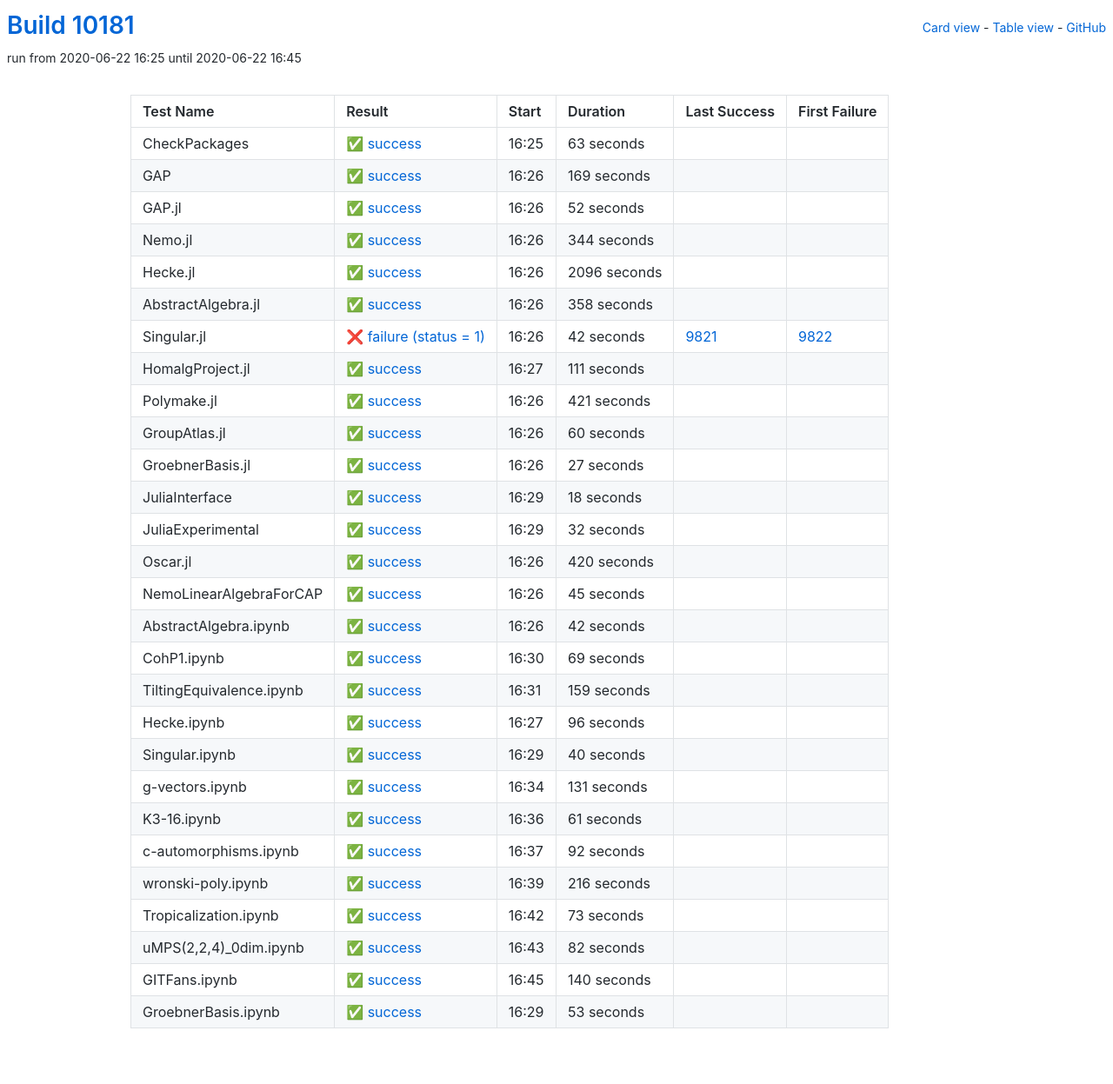
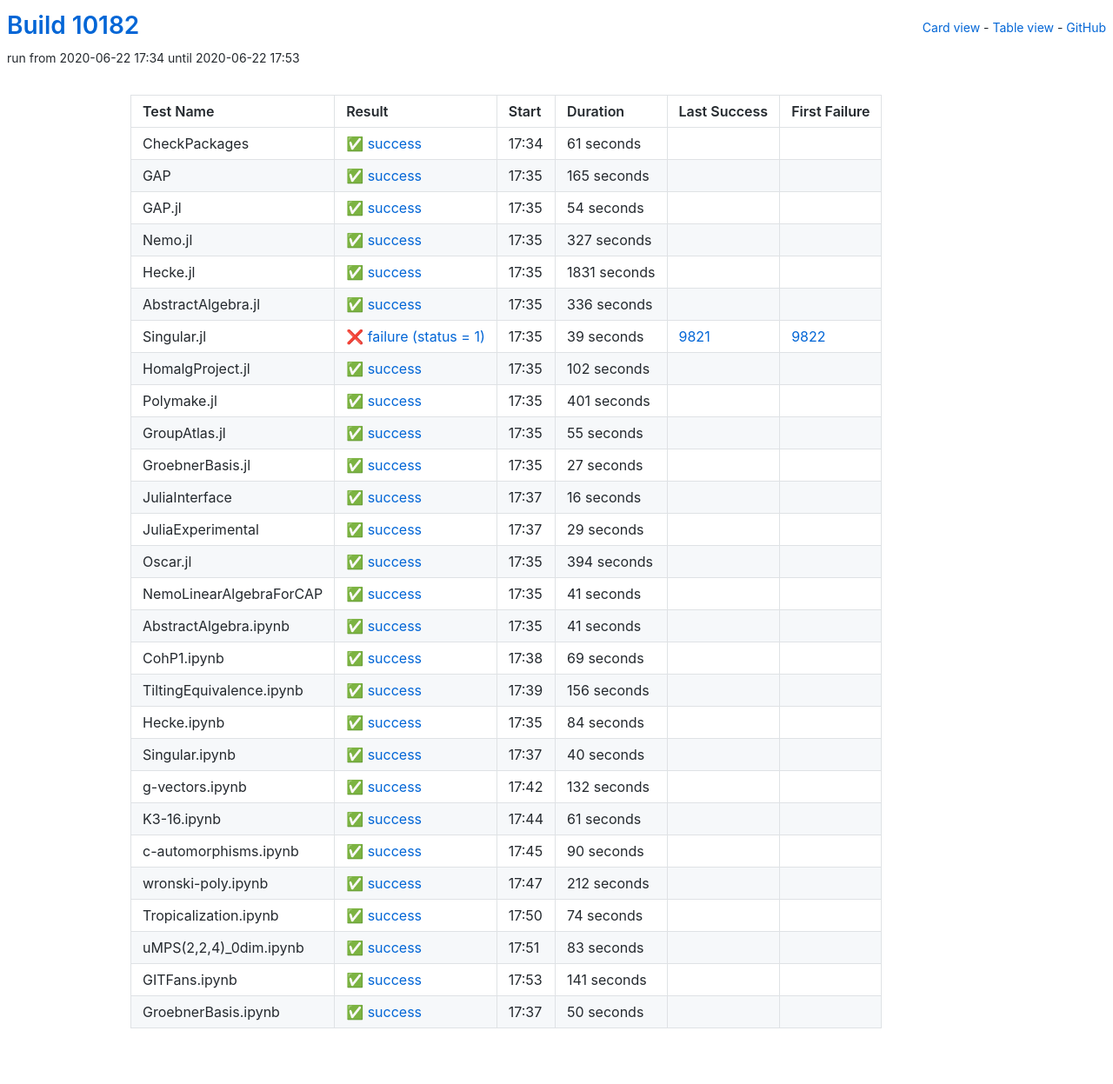
Before and after one commit to oscar-system/oscar-ci-status, a Jekyll site: the page built from table.html, in a window 1280 px wide. Shown: the whole page at 87% size. Built offline with Jekyll 4.4.1, drawn with Linux system fonts in a browser that asks for light colours.

Commit message:
Build #10182

```diff
--- a/_data/ci.yml
+++ b/_data/ci.yml
@@ -1,6 +1,6 @@
 ---
-build: 10181
-build_url: https://oscarci.mathematik.uni-kl.de/job/oscar/10181/
+build: 10182
+build_url: https://oscarci.mathematik.uni-kl.de/job/oscar/10182/
 job: oscar
 organization: oscar-system
 repo: oscar-ci-status
@@ -8,128 +8,128 @@
 tests:
 - name: CheckPackages
   id: checkpackages
-  log: https://oscarci.mathematik.uni-kl.de/job/oscar/10181/artifact/logs/build-10181/CheckPackages.log
-  start: 2020-06-22 16:25
+  log: https://oscarci.mathematik.uni-kl.de/job/oscar/10182/artifact/logs/build-10182/CheckPackages.log
+  start: 2020-06-22 17:34
   success: true
   exitcode: 0
   status: success
-  duration: 63
+  duration: 61
   last_success: false
   last_success_url:
   first_failure: false
   first_failure_url:
 - name: GAP
   id: gap
-  log: https://oscarci.mathematik.uni-kl.de/job/oscar/10181/artifact/logs/build-10181/GAP.log
-  start: 2020-06-22 16:26
+  log: https://oscarci.mathematik.uni-kl.de/job/oscar/10182/artifact/logs/build-10182/GAP.log
+  start: 2020-06-22 17:35
   success: true
   exitcode: 0
   status: success
-  duration: 169
+  duration: 165
   last_success: false
   last_success_url:
   first_failure: false
   first_failure_url:
 - name: GAP.jl
   id: gap-jl
-  log: https://oscarci.mathematik.uni-kl.de/job/oscar/10181/artifact/logs/build-10181/GAP.jl.log
-  start: 2020-06-22 16:26
+  log: https://oscarci.mathematik.uni-kl.de/job/oscar/10182/artifact/logs/build-10182/GAP.jl.log
+  start: 2020-06-22 17:35
   success: true
   exitcode: 0
   status: success
-  duration: 52
+  duration: 54
   last_success: false
   last_success_url:
   first_failure: false
   first_failure_url:
 - name: Nemo.jl
   id: nemo-jl
-  log: https://oscarci.mathematik.uni-kl.de/job/oscar/10181/artifact/logs/build-10181/Nemo.jl.log
-  start: 2020-06-22 16:26
+  log: https://oscarci.mathematik.uni-kl.de/job/oscar/10182/artifact/logs/build-10182/Nemo.jl.log
+  start: 2020-06-22 17:35
   success: true
   exitcode: 0
   status: success
-  duration: 344
+  duration: 327
   last_success: false
   last_success_url:
   first_failure: false
   first_failure_url:
 - name: Hecke.jl
   id: hecke-jl
-  log: https://oscarci.mathematik.uni-kl.de/job/oscar/10181/artifact/logs/build-10181/Hecke.jl.log
-  start: 2020-06-22 16:26
+  log: https://oscarci.mathematik.uni-kl.de/job/oscar/10182/artifact/logs/build-10182/Hecke.jl.log
+  start: 2020-06-22 17:35
   success: true
   exitcode: 0
   status: success
-  duration: 2096
+  duration: 1831
   last_success: false
   last_success_url:
   first_failure: false
   first_failure_url:
 - name: AbstractAlgebra.jl
   id: abstractalgebra-jl
-  log: https://oscarci.mathematik.uni-kl.de/job/oscar/10181/artifact/logs/build-10181/AbstractAlgebra.jl.log
-  start: 2020-06-22 16:26
+  log: https://oscarci.mathematik.uni-kl.de/job/oscar/10182/artifact/logs/build-10182/AbstractAlgebra.jl.log
+  start: 2020-06-22 17:35
   success: true
   exitcode: 0
   status: success
-  duration: 358
+  duration: 336
   last_success: false
   last_success_url:
   first_failure: false
   first_failure_url:
 - name: Singular.jl
   id: singular-jl
-  log: https://oscarci.mathematik.uni-kl.de/job/oscar/10181/artifact/logs/build-10181/Singular.jl.log
-  start: 2020-06-22 16:26
+  log: https://oscarci.mathematik.uni-kl.de/job/oscar/10182/artifact/logs/build-10182/Singular.jl.log
+  start: 2020-06-22 17:35
   success: false
   exitcode: 1
   status: failure
-  duration: 42
+  duration: 39
   last_success: 9821
   last_success_url: https://oscarci.mathematik.uni-kl.de/job/oscar/9821/
   first_failure: 9822
   first_failure_url: https://oscarci.mathematik.uni-kl.de/job/oscar/9822/
 - name: HomalgProject.jl
   id: homalgproject-jl
-  log: https://oscarci.mathematik.uni-kl.de/job/oscar/10181/artifact/logs/build-10181/HomalgProject.jl.log
-  start: 2020-06-22 16:27
+  log: https://oscarci.mathematik.uni-kl.de/job/oscar/10182/artifact/logs/build-10182/HomalgProject.jl.log
+  start: 2020-06-22 17:35
   success: true
   exitcode: 0
   status: success
-  duration: 111
+  duration: 102
   last_success: false
   last_success_url:
   first_failure: false
   first_failure_url:
 - name: Polymake.jl
   id: polymake-jl
-  log: https://oscarci.mathematik.uni-kl.de/job/oscar/10181/artifact/logs/build-10181/Polymake.jl.log
-  start: 2020-06-22 16:26
+  log: https://oscarci.mathematik.uni-kl.de/job/oscar/10182/artifact/logs/build-10182/Polymake.jl.log
+  start: 2020-06-22 17:35
   success: true
   exitcode: 0
   status: success
-  duration: 421
+  duration: 401
   last_success: false
   last_success_url:
   first_failure: false
   first_failure_url:
 - name: GroupAtlas.jl
   id: groupatlas-jl
-  log: https://oscarci.mathematik.uni-kl.de/job/oscar/10181/artifact/logs/build-10181/GroupAtlas.jl.log
-  start: 2020-06-22 16:26
+  log: https://oscarci.mathematik.uni-kl.de/job/oscar/10182/artifact/logs/build-10182/GroupAtlas.jl.log
+  start: 2020-06-22 17:35
   success: true
   exitcode: 0
   status: success
-  duration: 60
+  duration: 55
   last_success: false
   last_success_url:
   first_failure: false
   first_failure_url:
 - name: GroebnerBasis.jl
   id: groebnerbasis-jl
-  log: https://oscarci.mathematik.uni-kl.de/job/oscar/10181/artifact/logs/build-10181/GroebnerBasis.jl.log
-  start: 2020-06-22 16:26
+  log: https://oscarci.mathematik.uni-kl.de/job/oscar/10182/artifact/logs/build-10182/GroebnerBasis.jl.log
+  start: 2020-06-22 17:35
   success: true
   exitcode: 0
   status: success
@@ -140,68 +140,68 @@
   first_failure_url:
 - name: JuliaInterface
   id: juliainterface
-  log: https://oscarci.mathematik.uni-kl.de/job/oscar/10181/artifact/logs/build-10181/JuliaInterface.log
-  start: 2020-06-22 16:29
+  log: https://oscarci.mathematik.uni-kl.de/job/oscar/10182/artifact/logs/build-10182/JuliaInterface.log
+  start: 2020-06-22 17:37
   success: true
   exitcode: 0
   status: success
-  duration: 18
+  duration: 16
   last_success: false
   last_success_url:
   first_failure: false
   first_failure_url:
 - name: JuliaExperimental
   id: juliaexperimental
-  log: https://oscarci.mathematik.uni-kl.de/job/oscar/10181/artifact/logs/build-10181/JuliaExperimental.log
-  start: 2020-06-22 16:29
+  log: https://oscarci.mathematik.uni-kl.de/job/oscar/10182/artifact/logs/build-10182/JuliaExperimental.log
+  start: 2020-06-22 17:37
   success: true
   exitcode: 0
   status: success
-  duration: 32
+  duration: 29
   last_success: false
   last_success_url:
   first_failure: false
   first_failure_url:
 - name: Oscar.jl
   id: oscar-jl
-  log: https://oscarci.mathematik.uni-kl.de/job/oscar/10181/artifact/logs/build-10181/Oscar.jl.log
-  start: 2020-06-22 16:26
+  log: https://oscarci.mathematik.uni-kl.de/job/oscar/10182/artifact/logs/build-10182/Oscar.jl.log
+  start: 2020-06-22 17:35
   success: true
   exitcode: 0
   status: success
-  duration: 420
+  duration: 394
   last_success: false
   last_success_url:
   first_failure: false
   first_failure_url:
 - name: NemoLinearAlgebraForCAP
   id: nemolinearalgebraforcap
-  log: https://oscarci.mathematik.uni-kl.de/job/oscar/10181/artifact/logs/build-10181/NemoLinearAlgebraForCAP.log
-  start: 2020-06-22 16:26
+  log: https://oscarci.mathematik.uni-kl.de/job/oscar/10182/artifact/logs/build-10182/NemoLinearAlgebraForCAP.log
+  start: 2020-06-22 17:35
   success: true
   exitcode: 0
   status: success
-  duration: 45
+  duration: 41
   last_success: false
   last_success_url:
   first_failure: false
   first_failure_url:
 - name: AbstractAlgebra.ipynb
   id: abstractalgebra-ipynb
-  log: https://oscarci.mathematik.uni-kl.de/job/oscar/10181/artifact/logs/build-10181/AbstractAlgebra.ipynb.log
-  start: 2020-06-22 16:26
+  log: https://oscarci.mathematik.uni-kl.de/job/oscar/10182/artifact/logs/build-10182/AbstractAlgebra.ipynb.log
+  start: 2020-06-22 17:35
   success: true
   exitcode: 0
   status: success
-  duration: 42
+  duration: 41
   last_success: false
   last_success_url:
   first_failure: false
   first_failure_url:
 - name: CohP1.ipynb
   id: cohp1-ipynb
-  log: https://oscarci.mathematik.uni-kl.de/job/oscar/10181/artifact/logs/build-10181/CohP1.ipynb.log
-  start: 2020-06-22 16:30
+  log: https://oscarci.mathematik.uni-kl.de/job/oscar/10182/artifact/logs/build-10182/CohP1.ipynb.log
+  start: 2020-06-22 17:38
   success: true
   exitcode: 0
   status: success
@@ -212,32 +212,32 @@
   first_failure_url:
 - name: TiltingEquivalence.ipynb
   id: tiltingequivalence-ipynb
-  log: https://oscarci.mathematik.uni-kl.de/job/oscar/10181/artifact/logs/build-10181/TiltingEquivalence.ipynb.log
-  start: 2020-06-22 16:31
+  log: https://oscarci.mathematik.uni-kl.de/job/oscar/10182/artifact/logs/build-10182/TiltingEquivalence.ipynb.log
+  start: 2020-06-22 17:39
   success: true
   exitcode: 0
   status: success
-  duration: 159
+  duration: 156
   last_success: false
   last_success_url:
   first_failure: false
   first_failure_url:
 - name: Hecke.ipynb
   id: hecke-ipynb
-  log: https://oscarci.mathematik.uni-kl.de/job/oscar/10181/artifact/logs/build-10181/Hecke.ipynb.log
-  start: 2020-06-22 16:27
+  log: https://oscarci.mathematik.uni-kl.de/job/oscar/10182/artifact/logs/build-10182/Hecke.ipynb.log
+  start: 2020-06-22 17:35
   success: true
   exitcode: 0
   status: success
-  duration: 96
+  duration: 84
   last_success: false
   last_success_url:
   first_failure: false
   first_failure_url:
 - name: Singular.ipynb
   id: singular-ipynb
-  log: https://oscarci.mathematik.uni-kl.de/job/oscar/10181/artifact/logs/build-10181/Singular.ipynb.log
-  start: 2020-06-22 16:29
+  log: https://oscarci.mathematik.uni-kl.de/job/oscar/10182/artifact/logs/build-10182/Singular.ipynb.log
+  start: 2020-06-22 17:37
   success: true
   exitcode: 0
   status: success
@@ -248,20 +248,20 @@
   first_failure_url:
 - name: g-vectors.ipynb
   id: g-vectors-ipynb
-  log: https://oscarci.mathematik.uni-kl.de/job/oscar/10181/artifact/logs/build-10181/g-vectors.ipynb.log
-  start: 2020-06-22 16:34
+  log: https://oscarci.mathematik.uni-kl.de/job/oscar/10182/artifact/logs/build-10182/g-vectors.ipynb.log
+  start: 2020-06-22 17:42
   success: true
   exitcode: 0
   status: success
-  duration: 131
+  duration: 132
   last_success: false
   last_success_url:
   first_failure: false
   first_failure_url:
 - name: K3-16.ipynb
   id: k3-16-ipynb
-  log: https://oscarci.mathematik.uni-kl.de/job/oscar/10181/artifact/logs/build-10181/K3-16.ipynb.log
-  start: 2020-06-22 16:36
+  log: https://oscarci.mathematik.uni-kl.de/job/oscar/10182/artifact/logs/build-10182/K3-16.ipynb.log
+  start: 2020-06-22 17:44
   success: true
   exitcode: 0
   status: success
@@ -272,72 +272,72 @@
   first_failure_url:
 - name: c-automorphisms.ipynb
   id: c-automorphisms-ipynb
-  log: https://oscarci.mathematik.uni-kl.de/job/oscar/10181/artifact/logs/build-10181/c-automorphisms.ipynb.log
-  start: 2020-06-22 16:37
+  log: https://oscarci.mathematik.uni-kl.de/job/oscar/10182/artifact/logs/build-10182/c-automorphisms.ipynb.log
+  start: 2020-06-22 17:45
   success: true
   exitcode: 0
   status: success
-  duration: 92
+  duration: 90
   last_success: false
   last_success_url:
   first_failure: false
   first_failure_url:
 - name: wronski-poly.ipynb
   id: wronski-poly-ipynb
-  log: https://oscarci.mathematik.uni-kl.de/job/oscar/10181/artifact/logs/build-10181/wronski-poly.ipynb.log
-  start: 2020-06-22 16:39
+  log: https://oscarci.mathematik.uni-kl.de/job/oscar/10182/artifact/logs/build-10182/wronski-poly.ipynb.log
+  start: 2020-06-22 17:47
   success: true
   exitcode: 0
   status: success
-  duration: 216
+  duration: 212
   last_success: false
   last_success_url:
   first_failure: false
   first_failure_url:
 - name: Tropicalization.ipynb
   id: tropicalization-ipynb
-  log: https://oscarci.mathematik.uni-kl.de/job/oscar/10181/artifact/logs/build-10181/Tropicalization.ipynb.log
-  start: 2020-06-22 16:42
+  log: https://oscarci.mathematik.uni-kl.de/job/oscar/10182/artifact/logs/build-10182/Tropicalization.ipynb.log
+  start: 2020-06-22 17:50
   success: true
   exitcode: 0
   status: success
-  duration: 73
+  duration: 74
   last_success: false
   last_success_url:
   first_failure: false
   first_failure_url:
 - name: uMPS(2,2,4)_0dim.ipynb
   id: umps-2-2-4-0dim-ipynb
-  log: https://oscarci.mathematik.uni-kl.de/job/oscar/10181/artifact/logs/build-10181/uMPS-2-2-4-_0dim.ipynb.log
-  start: 2020-06-22 16:43
+  log: https://oscarci.mathematik.uni-kl.de/job/oscar/10182/artifact/logs/build-10182/uMPS-2-2-4-_0dim.ipynb.log
+  start: 2020-06-22 17:51
   success: true
   exitcode: 0
   status: success
-  duration: 82
+  duration: 83
   last_success: false
   last_success_url:
   first_failure: false
   first_failure_url:
 - name: GITFans.ipynb
   id: gitfans-ipynb
-  log: https://oscarci.mathematik.uni-kl.de/job/oscar/10181/artifact/logs/build-10181/GITFans.ipynb.log
-  start: 2020-06-22 16:45
+  log: https://oscarci.mathematik.uni-kl.de/job/oscar/10182/artifact/logs/build-10182/GITFans.ipynb.log
+  start: 2020-06-22 17:53
   success: true
   exitcode: 0
   status: success
-  duration: 140
+  duration: 141
   last_success: false
   last_success_url:
   first_failure: false
   first_failure_url:
 - name: GroebnerBasis.ipynb
   id: groebnerbasis-ipynb
-  log: https://oscarci.mathematik.uni-kl.de/job/oscar/10181/artifact/logs/build-10181/GroebnerBasis.ipynb.log
-  start: 2020-06-22 16:29
+  log: https://oscarci.mathematik.uni-kl.de/job/oscar/10182/artifact/logs/build-10182/GroebnerBasis.ipynb.log
+  start: 2020-06-22 17:37
   success: true
   exitcode: 0
   status: success
-  duration: 53
+  duration: 50
   last_success: false
   last_success_url:
   first_failure: false
```
Also changed, not shown: README.md.
